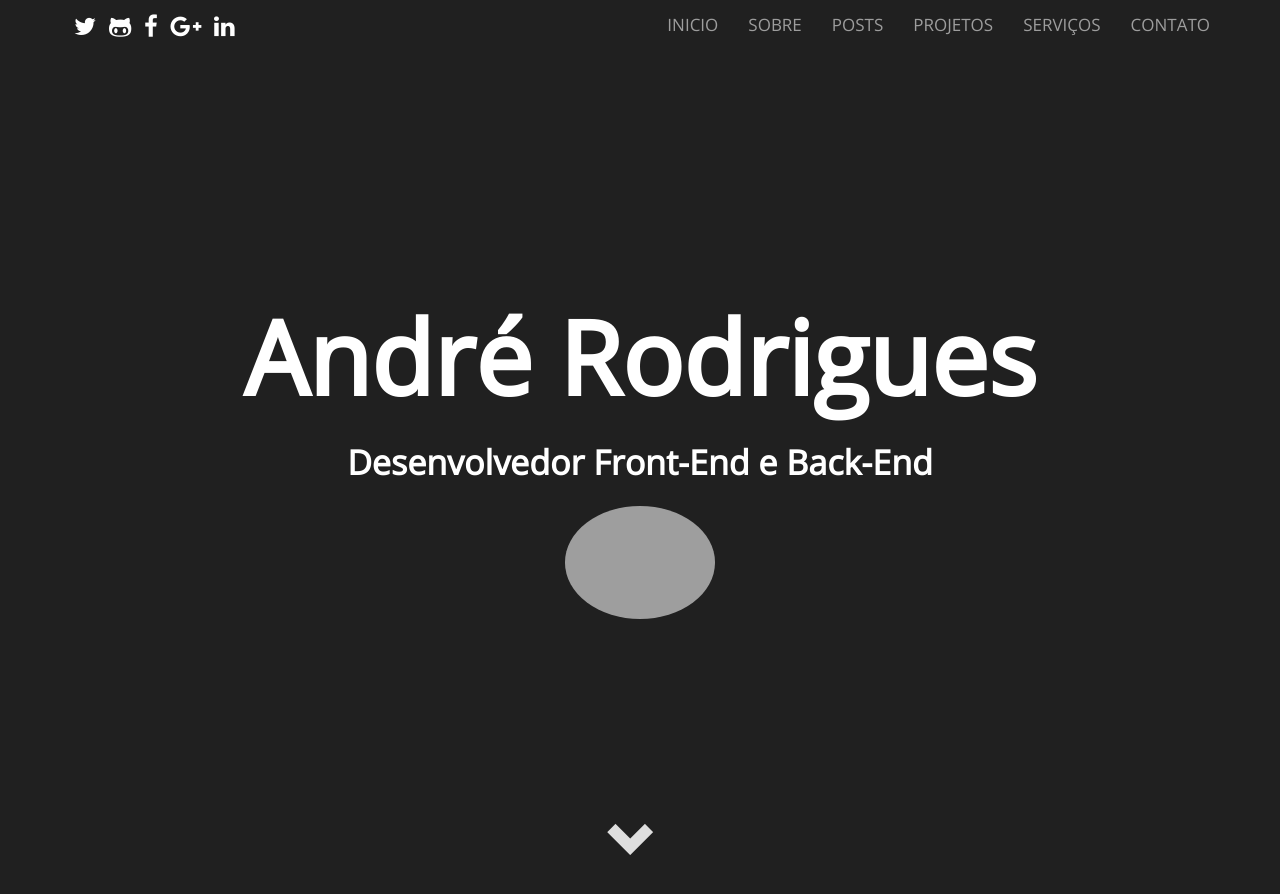
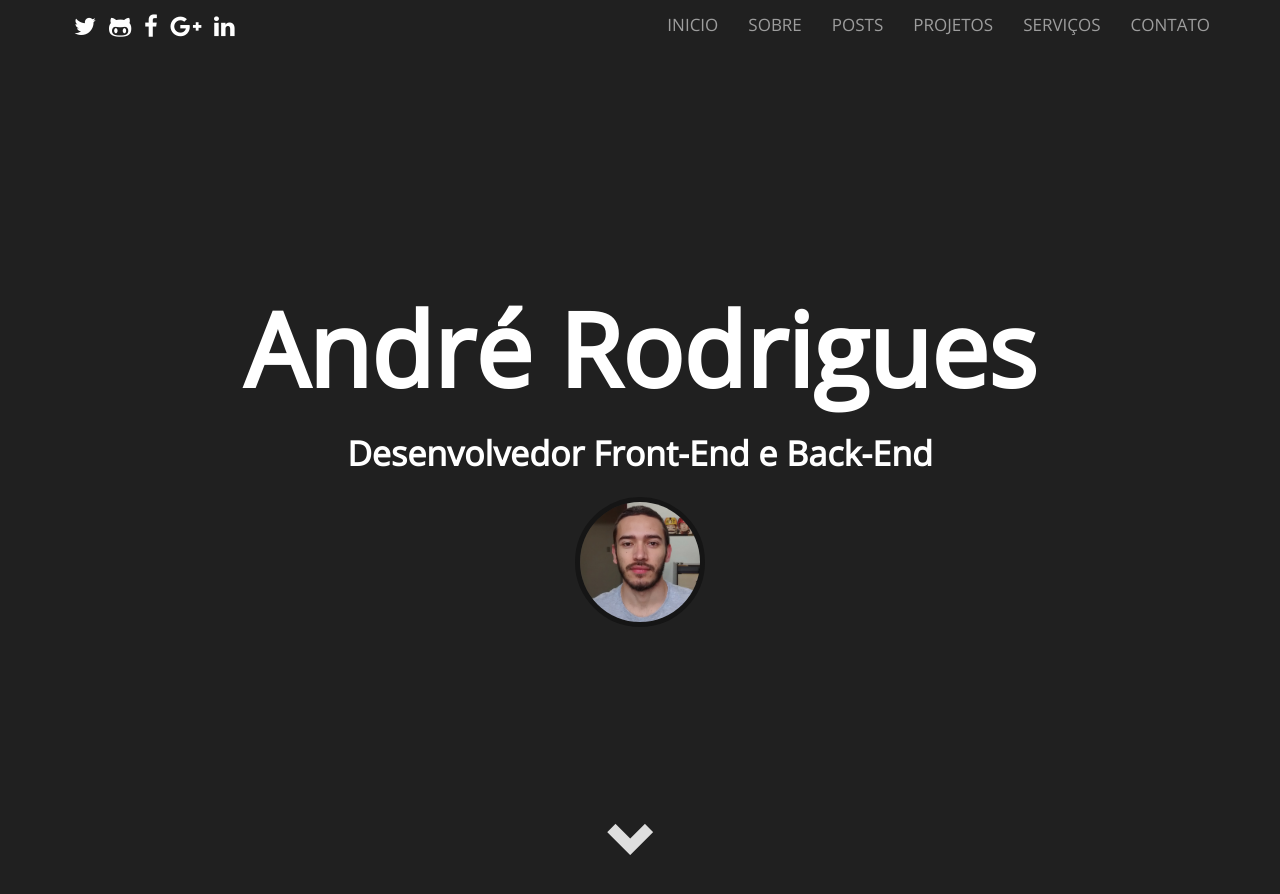
Before and after one commit to rodriguesporan/andrerodrigues, a Jekyll site: the page built from index.html, in a window 1280 px wide and 900 px high. Shown: the top 894 px of the window. Built offline with Jekyll 4.4.1, drawn with Linux system fonts in a browser that asks for light colours; nearby versions of some CDN libraries; some web fonts are replaced; Markdown is read by kramdown in place of the engine named in the settings.

Commit message:
Updated profile.

```diff
--- a/_includes/header.html
+++ b/_includes/header.html
@@ -43,7 +43,7 @@
 		{% endif %}
 		{% if page.url == '/' %}
 			<br>
-			<img src="{{site.url}}/assets/images/me.png" alt="André Rodrigues" title="André Rodrigues" class="img-circle">
+			<img src="{{site.url}}/assets/images/me.jpg" alt="André Rodrigues" title="André Rodrigues" class="img-circle">
 		{% endif %}
 	</div>
 </header>
--- a/css/style.css
+++ b/css/style.css
@@ -54,8 +54,11 @@ header {
 
 .cover img {
 	margin-top: 15px;
-	width: 25vh;
+	width: 22vh;
 	min-width: 80px;
+	border-color: #151515;
+	border-style: solid;
+	border-width: thick;
 }
 
 .over {
@@ -129,7 +132,7 @@ footer {
 		font-weight: bold;
 	}
 	.cover img {
-		width: 150px;
+		width: 130px;
 	}
 	.li-servs img {
 		width: 100px;
```
Also changed, not shown: assets/images/favicon.ico, assets/images/me.jpg (added), 1 other file.
